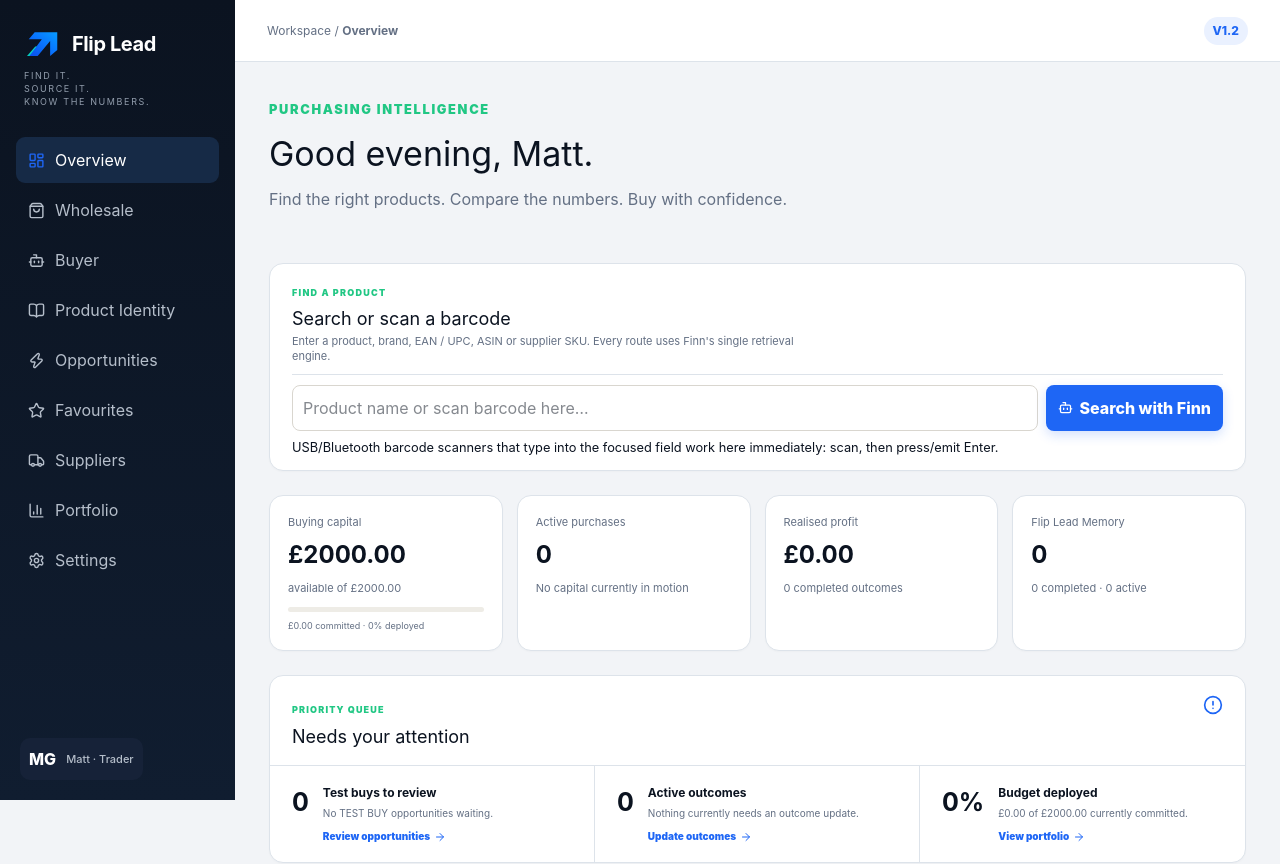
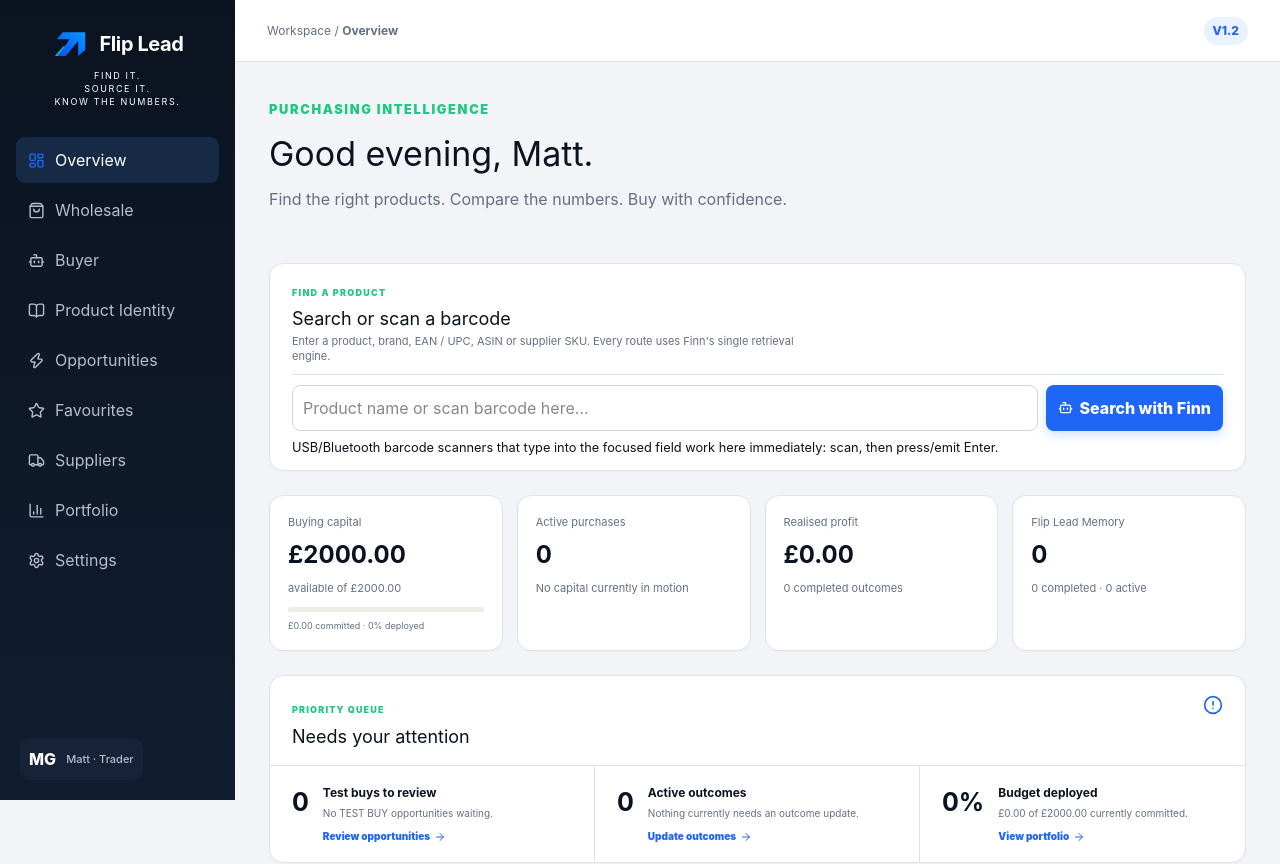
Before and after one commit to mattygribb-beep/stockwise, a Next.js app: page / in a window 1280 px wide. Shown: the top 864 px of the page. Built offline with nearby package versions, Linux system fonts and the light colour scheme.

Commit message:
Centre Flip Lead sidebar branding and make text white

```diff
--- a/app/globals.css
+++ b/app/globals.css
@@ -124,3 +124,10 @@ header i{background:#EAF1FF;color:#1E66F5}
 .catalogueToolbar>div{padding:11px 16px;gap:3px;justify-content:flex-start}.catalogueToolbar .primary{display:inline-flex;flex-direction:row;align-items:center;justify-content:center;gap:7px;width:max-content;min-width:0;padding:8px 13px;font-size:10px;line-height:1;align-self:flex-start;margin-top:2px}.catalogueToolbar .primary svg{flex:0 0 auto}.catalogueToolbar>div:nth-child(2) b{font-size:7px;color:#9eabbc;font-weight:600;margin-top:3px;white-space:nowrap}.catalogueToolbar b{line-height:1.35}
 
 .catalogueToolbar>div:nth-child(2) b{font-size:9px;color:#fff;font-weight:700;margin-top:4px;opacity:1}
+
+
+/* Centre sidebar brand lockup and keep wordmark/tagline white */
+.brand{justify-content:center;text-align:center}
+.brand strong{color:#fff}
+.tag.taglineStack{justify-items:center;text-align:center;color:#fff;margin-left:auto;margin-right:auto}
+.taglineStack span{color:#fff}
```
